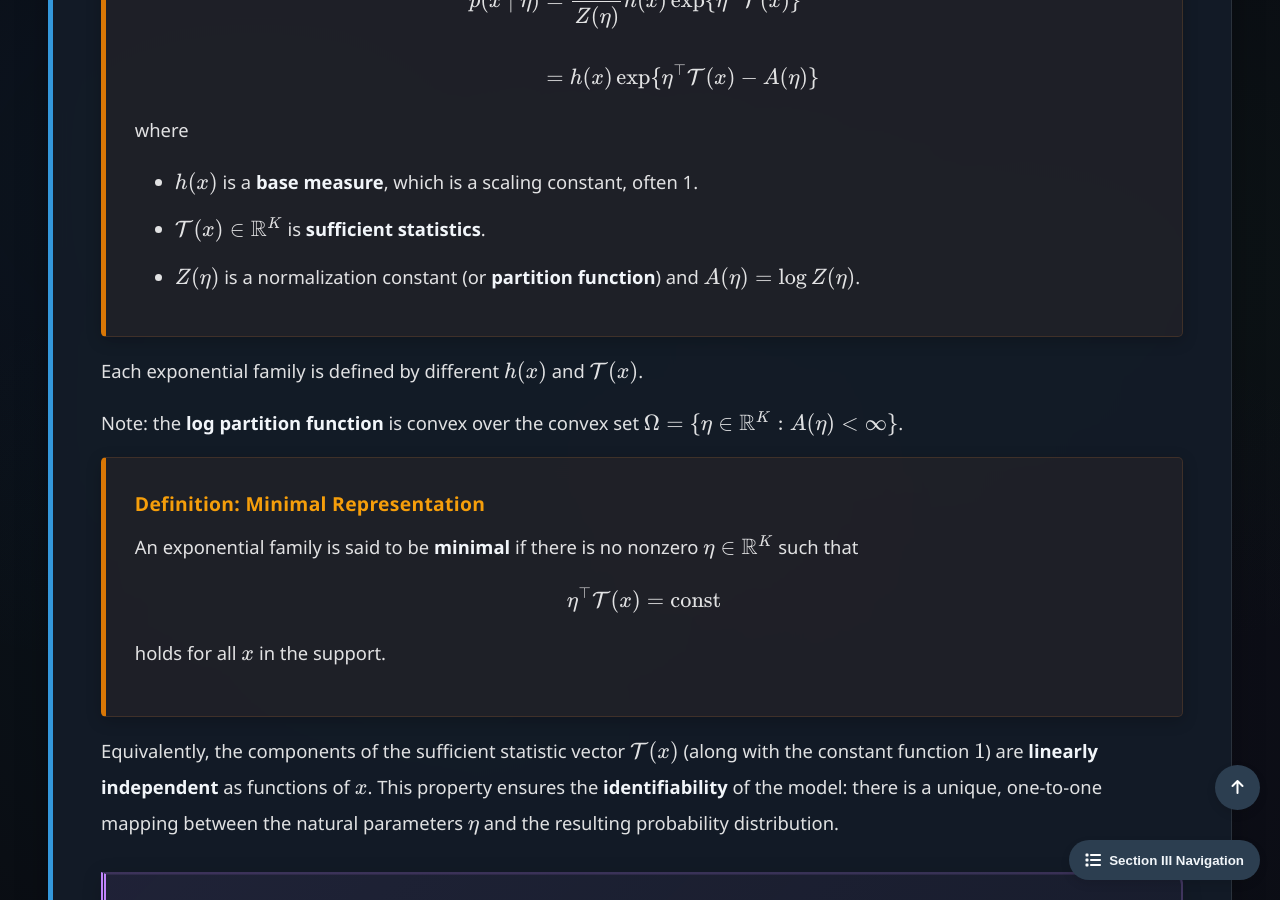
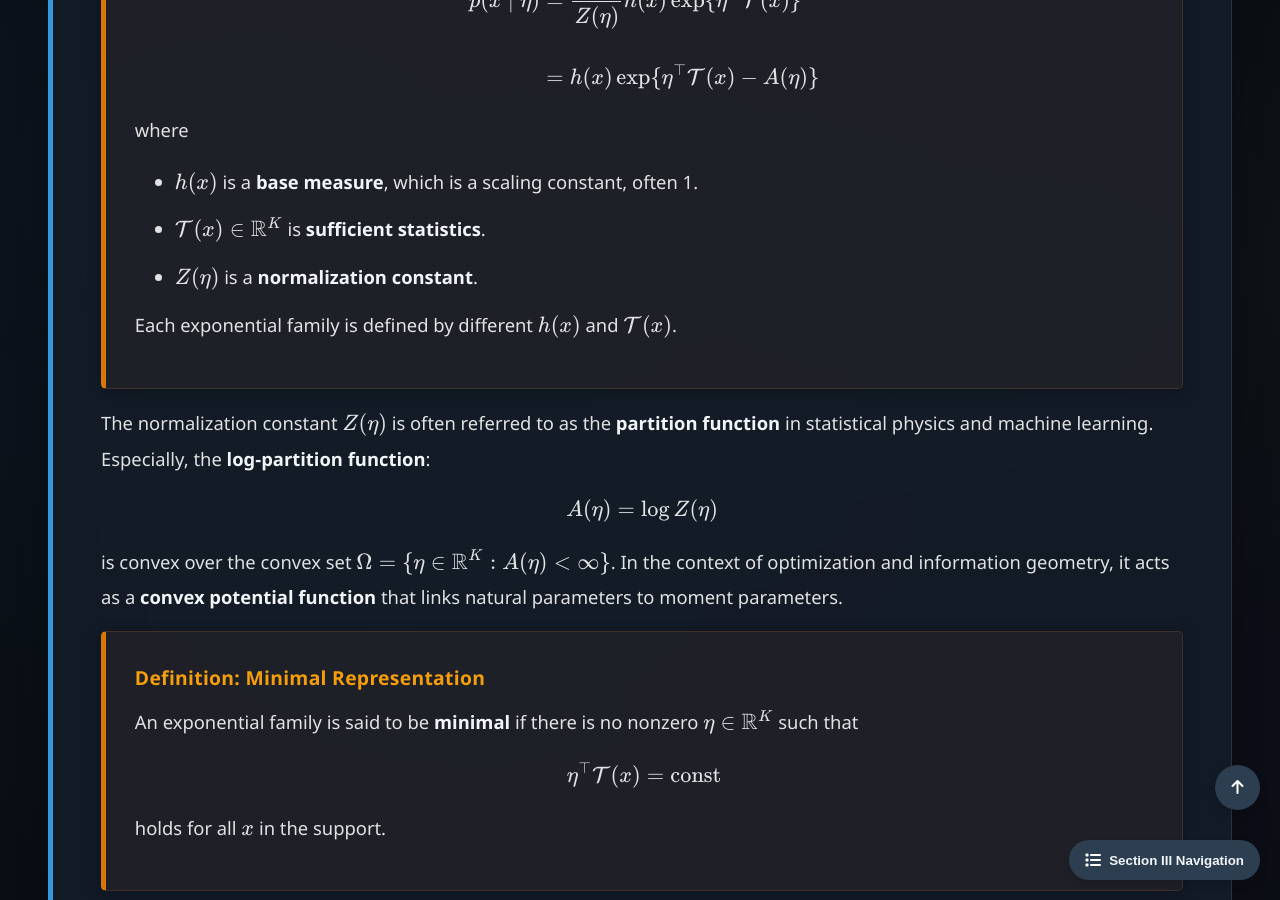
Before and after one commit to Yusukey01/yusukey01.github.io, a Jekyll site: the page built from Mathematics/Probability/expfamily.html, in a window 1280 px wide and 900 px high, scrolled down 1431 px. Built offline with Jekyll 4.4.1, drawn with Linux system fonts in a browser that asks for light colours; some of the changed text lies outside the part shown.

Commit message:
revised explanations and style

```diff
--- a/Mathematics/Probability/expfamily.html
+++ b/Mathematics/Probability/expfamily.html
@@ -69,16 +69,22 @@ uses_python: false
                     <ul style="padding-left: 40px;">
                         <li>\(h(x)\) is a <strong>base measure</strong>, which is a scaling constant, often 1.</li>
                         <li>\(\mathcal{T}(x) \in \mathbb{R}^K\) is <strong>sufficient statistics</strong>.</li>
-                        <li>\(Z(\eta)\) is a normalization constant (or <strong>partition function</strong>) and \( A(\eta) = \log Z(\eta) \).</li>
+                        <li>\(Z(\eta)\) is a <strong>normalization constant</strong>.</li>
                     </ul>
+                    <p>
+                    Each exponential family is defined by different \(h(x)\) and \(\mathcal{T}(x)\).
+                    </p>
                 </div>
 
                 <p>
-                    Each exponential family is defined by different \(h(x)\) and \(\mathcal{T}(x)\).
-                </p>
-
-                <p>
-                    Note: the <strong>log partition function</strong> is convex over the convex set \(\Omega = \{\eta \in \mathbb{R}^K : A(\eta) < \infty\}\).
+                    The normalization constant \(Z(\eta)\) is often referred to as the <strong>partition function</strong> in
+                    statistical physics and machine learning. Especially, the <strong>log-partition function</strong>:
+                    \[
+                     A(\eta) = \log Z(\eta)
+                    \]
+                    is convex over the convex set \(\Omega = \{\eta \in \mathbb{R}^K : A(\eta) < \infty\}\).
+                    In the context of optimization and information geometry, it acts as a <strong>convex potential function</strong>
+                    that links natural parameters to moment parameters.
                 </p>
 
                 <div class="theorem">
```
Also changed, not shown: other parts of Mathematics/Probability/expfamily.html (+3 -3 lines).
